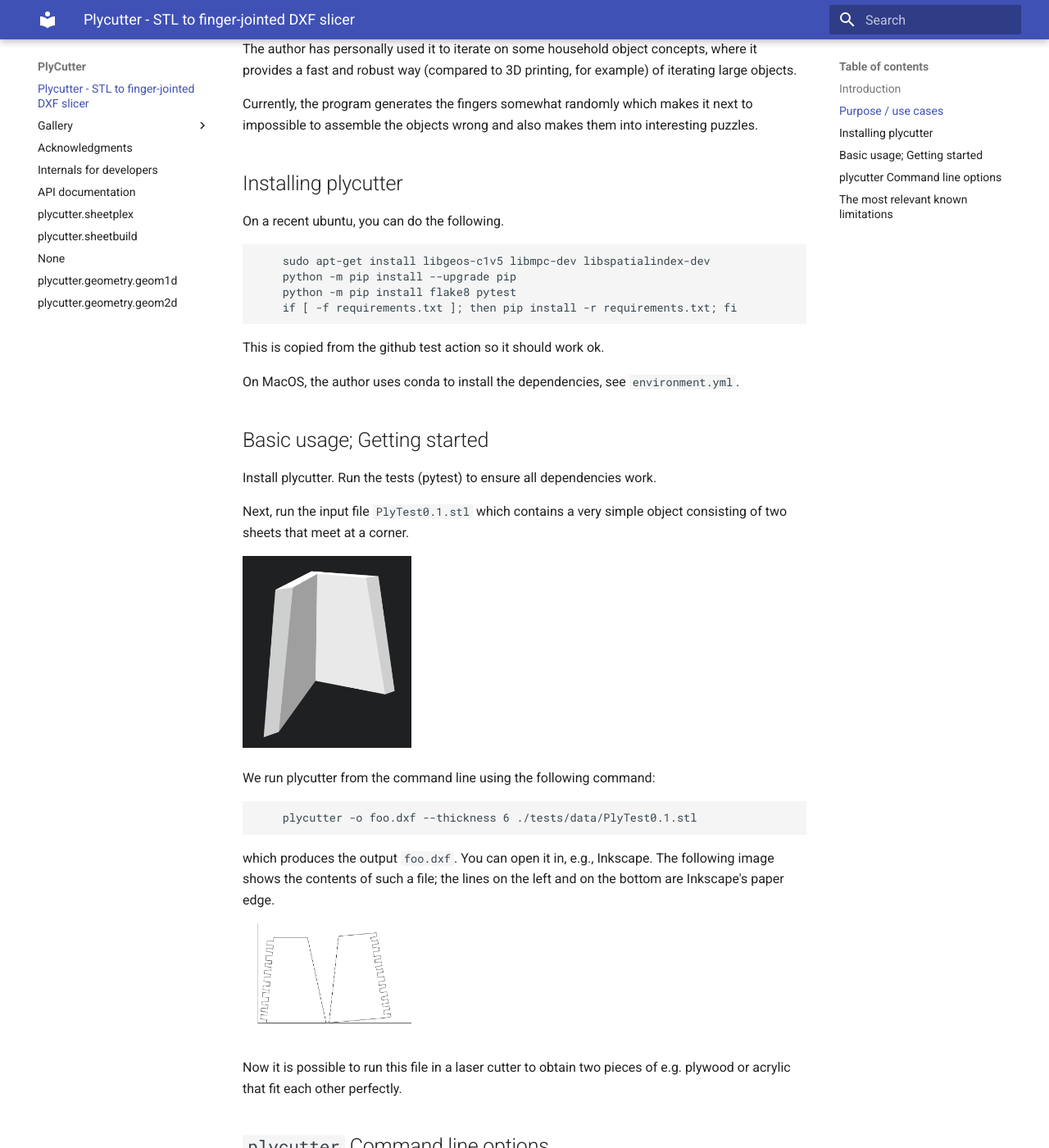
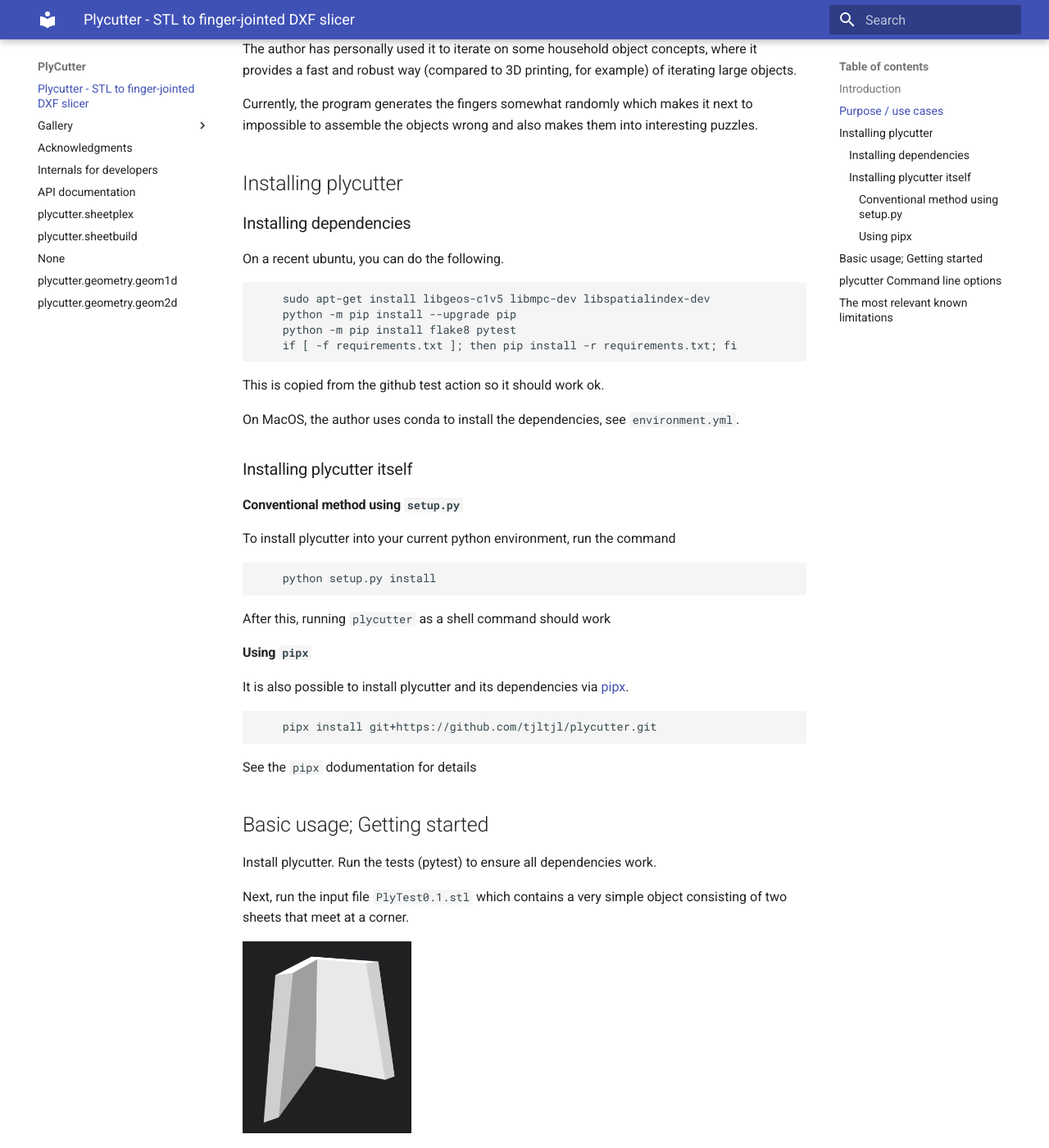
Before and after one commit to tjltjl/plycutter, an MkDocs documentation site: the page built from docs/index.md, in a window 1280 px wide and 1400 px high, scrolled down 1810 px. Shown: the whole window at 82% size. Built offline with MkDocs 1.6.1 and Material for MkDocs 9.7.7, drawn with Linux system fonts in a browser that asks for light colours.

Commit message:
Update index.md

```diff
--- a/docs/index.md
+++ b/docs/index.md
@@ -79,6 +79,8 @@ wrong and also makes them into interesting puzzles.
 
 ## Installing plycutter
 
+### Installing dependencies
+
 On a recent ubuntu, you can do the following.
 
         sudo apt-get install libgeos-c1v5 libmpc-dev libspatialindex-dev
@@ -90,6 +92,24 @@ This is copied from the github test action so it should work
 ok.
 
 On MacOS, the author uses conda to install the dependencies, see ``environment.yml``.
+
+### Installing plycutter itself
+
+#### Conventional method using ``setup.py``
+
+To install plycutter into your current python environment, run the command
+
+        python setup.py install
+
+After this, running ``plycutter`` as a shell command should work
+
+#### Using ``pipx``
+
+It is also possible to install plycutter and its dependencies via [pipx](https://github.com/pipxproject/pipx).
+
+        pipx install git+https://github.com/tjltjl/plycutter.git
+
+See the ``pipx`` dodumentation for details
 
 ## Basic usage; Getting started
 
```
